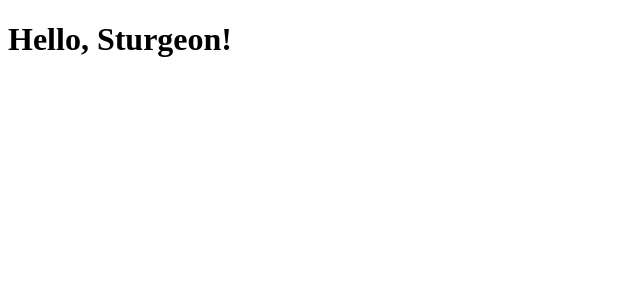
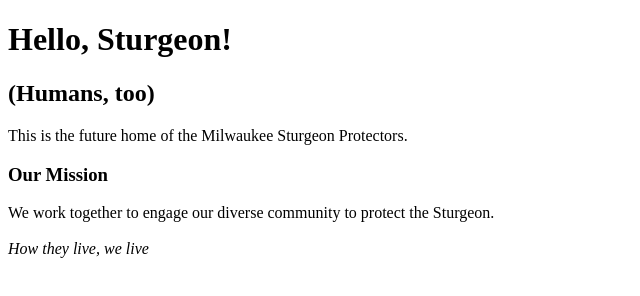
Before and after one commit to josefdlange/sturgeonprotectors.org, a plain HTML site: page index.html in a window 1280 px wide. Shown: the whole page, without its empty margins (0-640 px from the left). Drawn offline with Linux system fonts and the light colour scheme.

Commit message:
Add some more text

```diff
--- a/index.html
+++ b/index.html
@@ -9,5 +9,17 @@
   </head>
   <body>
     <h1>Hello, Sturgeon!</h1>
+    <h2>(Humans, too)</h2>
+
+    <p>
+      This is the future home of the Milwaukee Sturgeon Protectors.
+    </p>
+
+    <h3>Our Mission</h3>
+    <p>
+      We work together to engage our diverse community to protect the Sturgeon.
+      <br><br>
+      <em>How they live, we live</em>
+    </p>
   </body>
 </html>
```
